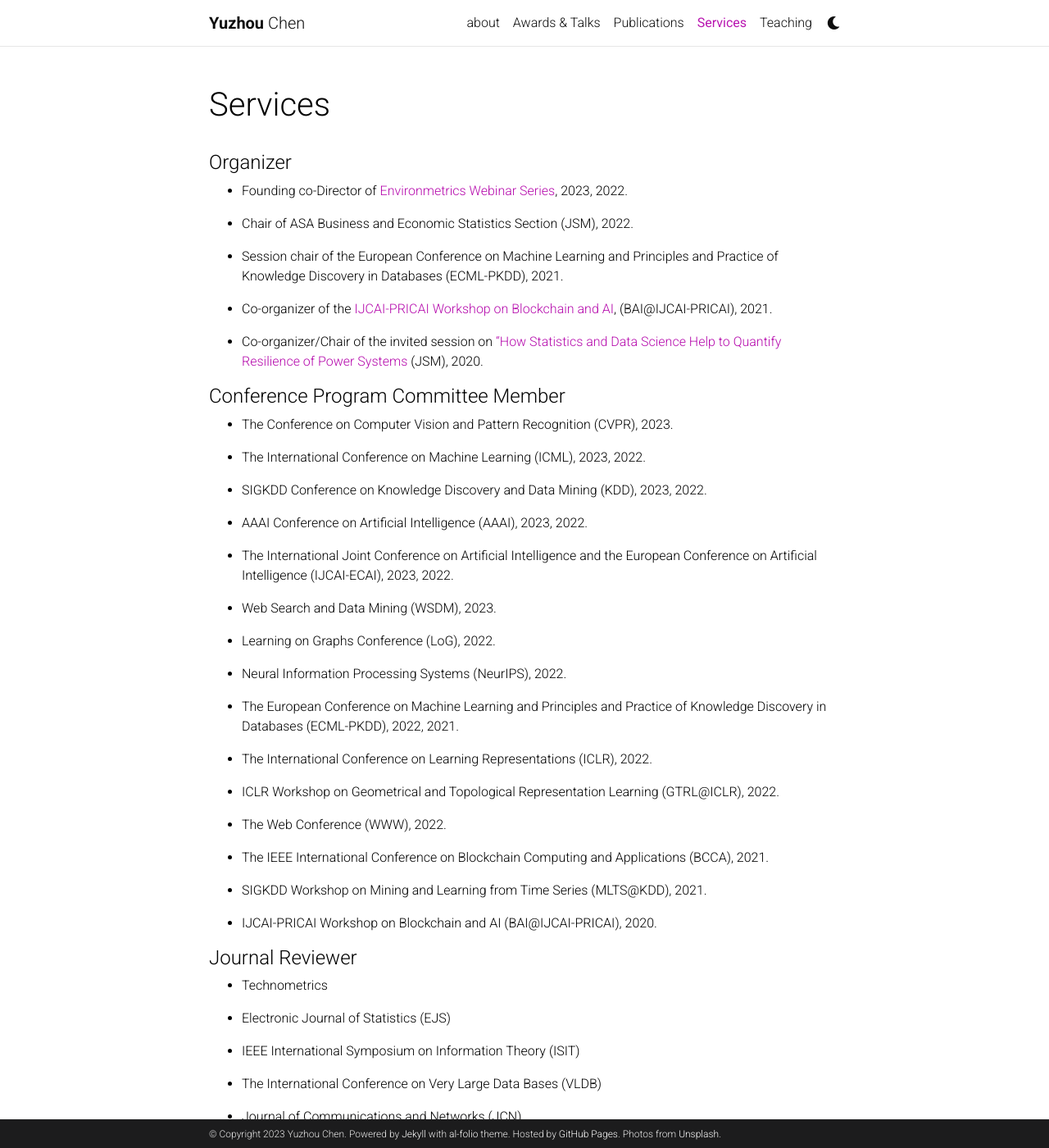
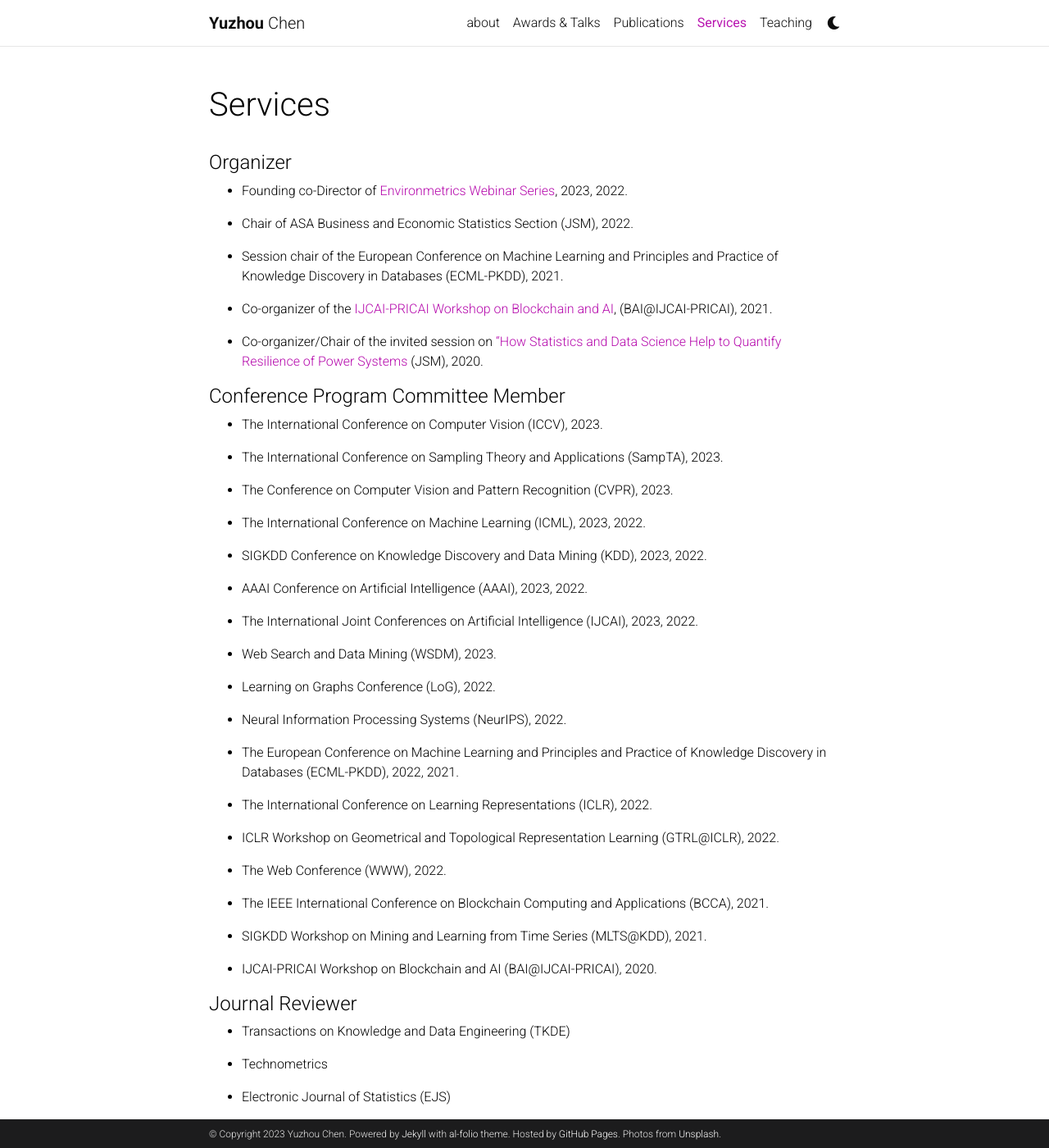
Before and after one commit to yuzhouguangc/yuguang_website, a Jekyll site: the page built from _pages/services.md, in a window 1280 px wide and 1400 px high. Shown: the whole window at 82% size. Built offline with Jekyll 4.4.1, drawn with Linux system fonts in a browser that asks for light colours; comment, search, counter and statistics services are not loaded; a style sheet for code colours, icons or effects is not loaded.

Commit message:
Update services.md

```diff
--- a/_pages/services.md
+++ b/_pages/services.md
@@ -20,6 +20,10 @@
 
 
 #### Conference Program Committee Member
+- The International Conference on Computer Vision (ICCV), 2023.
+
+- The International Conference on Sampling Theory and Applications (SampTA), 2023.
+
 - The Conference on Computer Vision and Pattern Recognition (CVPR), 2023.
 
 - The International Conference on Machine Learning (ICML), 2023, 2022.
@@ -28,7 +32,7 @@
 
 - AAAI Conference on Artificial Intelligence (AAAI), 2023, 2022.
 
-- The International Joint Conference on Artificial Intelligence and the European Conference on Artificial Intelligence (IJCAI-ECAI), 2023, 2022.
+- The International Joint Conferences on Artificial Intelligence (IJCAI), 2023, 2022.
 
 - Web Search and Data Mining (WSDM), 2023.
 
@@ -52,6 +56,8 @@
 
 
 #### Journal Reviewer
+- Transactions on Knowledge and Data Engineering (TKDE)
+
 - Technometrics
 
 - Electronic Journal of Statistics (EJS)
```
